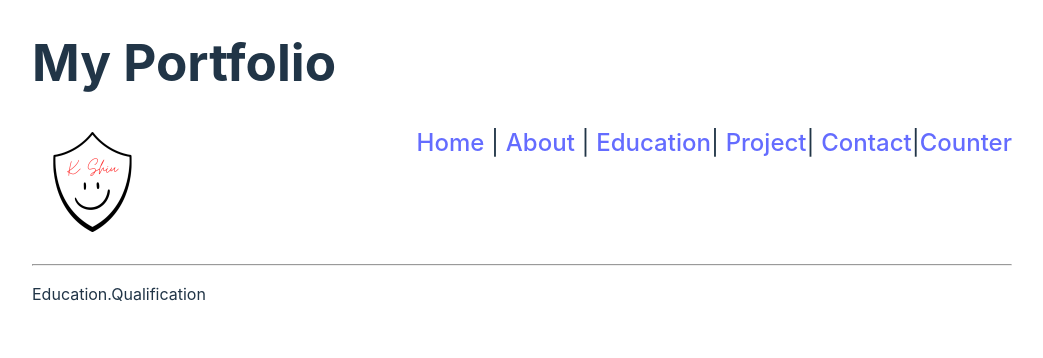
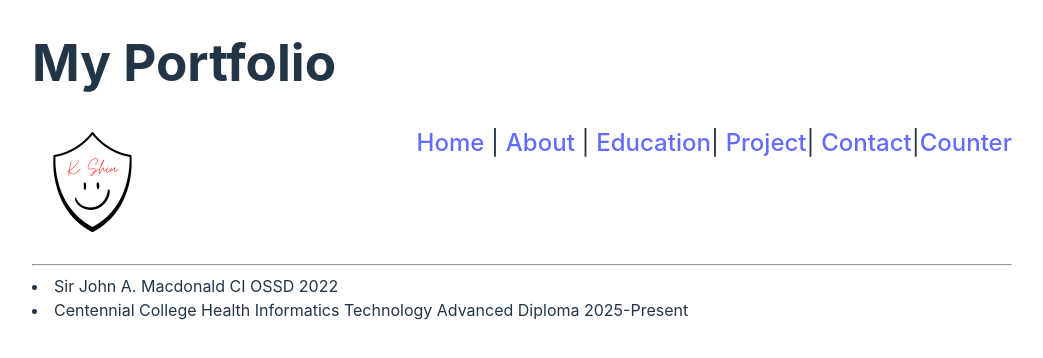
Before and after one commit to KerrickShiu/Portfolio-Assignment-Centennial, a React (Vite) app in the folder client/: page /education in a window 1280 px wide. Shown: the top 358 px of the page, without its empty margins (118-1161 px from the left). Built offline with nearby package versions, Linux system fonts and the light colour scheme.

Commit message:
Completed the Education Page

```diff
--- a/client/src/education.jsx
+++ b/client/src/education.jsx
@@ -1,7 +1,8 @@
 export default function Education() {
 return (
 <div>
-<p>Education.Qualification</p>
+<li>Sir John A. Macdonald CI OSSD 2022</li>
+<li>Centennial College Health Informatics Technology Advanced Diploma 2025-Present</li>
 </div>
 );
 }
```
